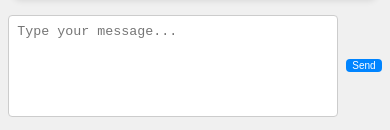
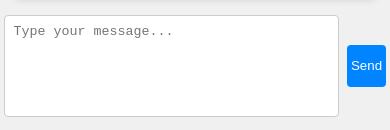
Before and after one commit to hashtagyx/cc-chatbot, a Next.js app: page / in a window 390 px wide. Shown: the part 711-841 px from the top of the page. Built offline with nearby package versions, Linux system fonts and the light colour scheme.

Commit message:
testing width change

```diff
--- a/src/app/page.js
+++ b/src/app/page.js
@@ -100,7 +100,7 @@ export default function Chat() {
           placeholder="Type your message..."
           className={styles.input}
         />
-        <button type="submit" className={`${styles.sendButton} ${isLoading ? styles.loading : ''}`}>
+        <button type="submit" className={styles.sendButton}>
           {isLoading ? <div className={styles.loadingAnimation} /> : "Send"}
         </button>
       </form>
--- a/src/app/page.module.css
+++ b/src/app/page.module.css
@@ -93,25 +93,15 @@
   border-radius: 4px;
   cursor: pointer;
   transition: background-color 0.3s ease;
-  padding-left: 1.2em;
-  padding-right: 1.2em;
-  /* height: 5vh; */
-  /* width: 5vw; */
+  height: 5vh;
+  width: 5vw;
 }
 
-/* For the loading state, you might want to hide the text instead of removing it to maintain the button width */
-.sendButton.loading {
-  justify-content: center; /* Keep the loading animation centered */
-  /* Visually hide the text, but it still occupies space */
-  color: transparent;
-}
 
 @media (max-width: 768px) { /* Adjust the breakpoint as needed */
   .sendButton {
     /* Scale the button size up or down for mobile, if needed */
-    padding-left: 0.6em;
-    padding-right: 0.6em;
-    font-size: x-small;
+    width: 10%;
   }
 }
 
```
